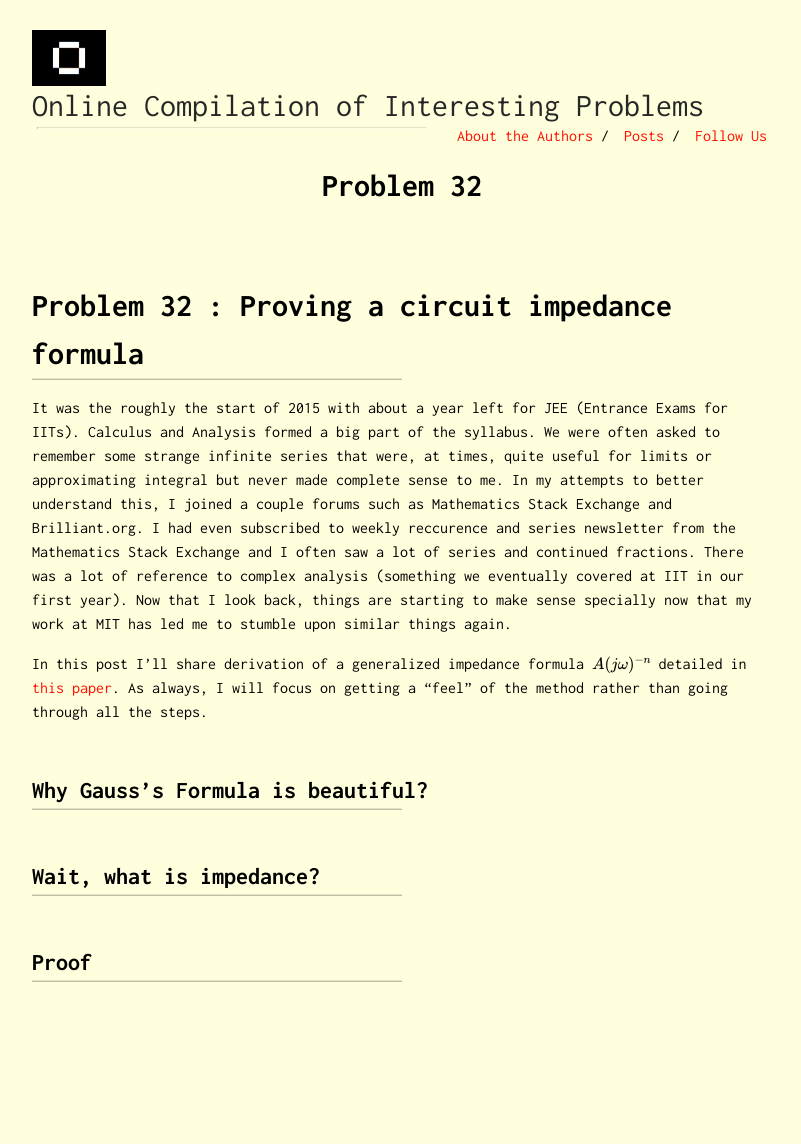
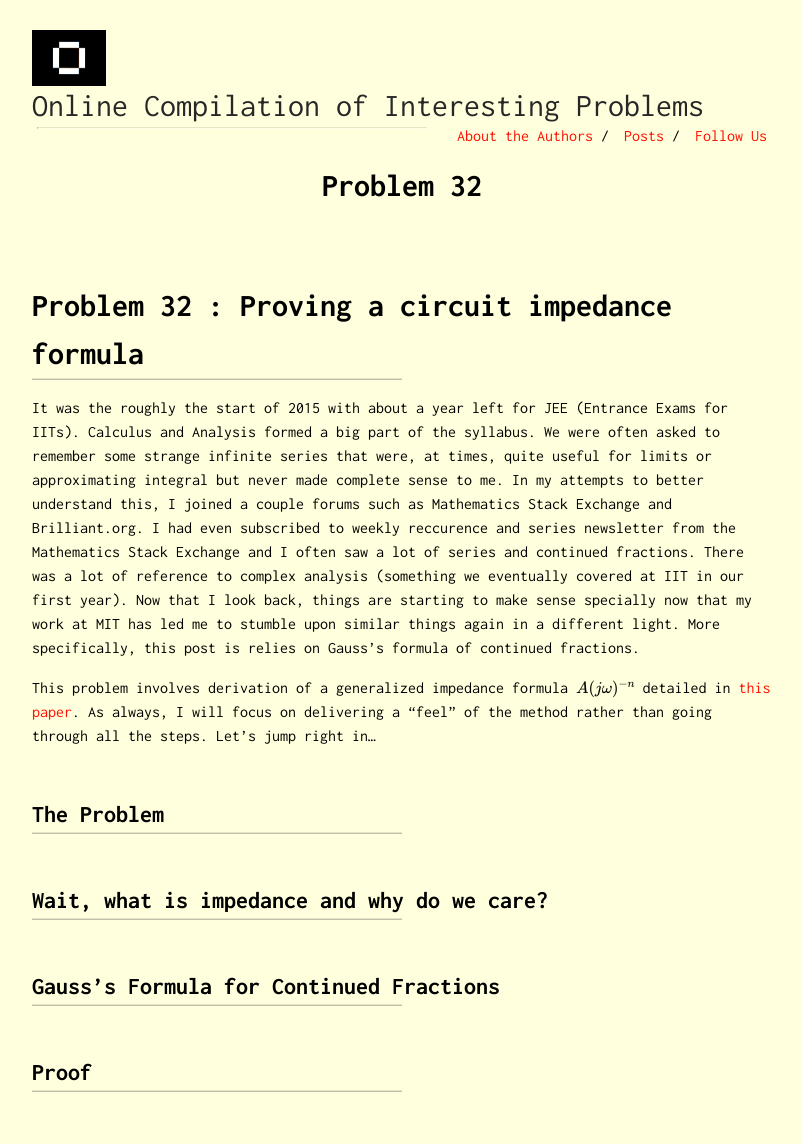
Before and after one commit to Oscuro-Phoenix/math-for-fun, a Jekyll site: the page built from _posts/2024-06-30-Problem-32.md, in a window 1280 px wide. Shown: the whole page, without its empty margins (238-1039 px from the left). Built offline with Jekyll 4.4.1, drawn with Linux system fonts in a browser that asks for light colours; formulas are drawn with MathJax 3; before the commit the page ends 1034 px from its top, so only the background shows below that.

Commit message:
Update 2024-06-30-Problem-32.md

```diff
--- a/_posts/2024-06-30-Problem-32.md
+++ b/_posts/2024-06-30-Problem-32.md
@@ -7,13 +7,15 @@
 
 # Problem 32 : Proving a circuit impedance formula
 
-It was the roughly the start of 2015 with about a year left for JEE (Entrance Exams for IITs). Calculus and Analysis formed a big part of the syllabus. We were often asked to remember some strange infinite series that were, at times, quite useful for limits or approximating integral but never made complete sense to me. In my attempts to better understand this, I joined a couple forums such as Mathematics Stack Exchange and Brilliant.org. I had even subscribed to weekly reccurence and series newsletter from the Mathematics Stack Exchange and I often saw a lot of series and continued fractions. There was a lot of reference to complex analysis (something we eventually covered at IIT in our first year). Now that I look back, things are starting to make sense specially now that my work at MIT has led me to stumble upon similar things again.
+It was the roughly the start of 2015 with about a year left for JEE (Entrance Exams for IITs). Calculus and Analysis formed a big part of the syllabus. We were often asked to remember some strange infinite series that were, at times, quite useful for limits or approximating integral but never made complete sense to me. In my attempts to better understand this, I joined a couple forums such as Mathematics Stack Exchange and Brilliant.org. I had even subscribed to weekly reccurence and series newsletter from the Mathematics Stack Exchange and I often saw a lot of series and continued fractions. There was a lot of reference to complex analysis (something we eventually covered at IIT in our first year). Now that I look back, things are starting to make sense specially now that my work at MIT has led me to stumble upon similar things again in a different light.
+More specifically, this post is relies on Gauss's formula of continued fractions.
 
-In this post I'll share derivation of a generalized impedance formula $$ A (j\omega)^{-n} $$ detailed in [this paper](https://iopscience.iop.org/article/10.1149/1.2100789/pdf). As always, I will focus on getting a "feel" of the method rather than going through all the steps.
+This problem involves derivation of a generalized impedance formula $$ A (j\omega)^{-n} $$ detailed in [this paper](https://iopscience.iop.org/article/10.1149/1.2100789/pdf). As always, I will focus on delivering a "feel" of the method rather than going through all the steps. Let's jump right in...
 
+## The Problem
 
-## Why Gauss's Formula is beautiful?
+## Wait, what is impedance and why do we care?
 
-## Wait, what is impedance?
+## Gauss's Formula for Continued Fractions
 
 ## Proof
```
